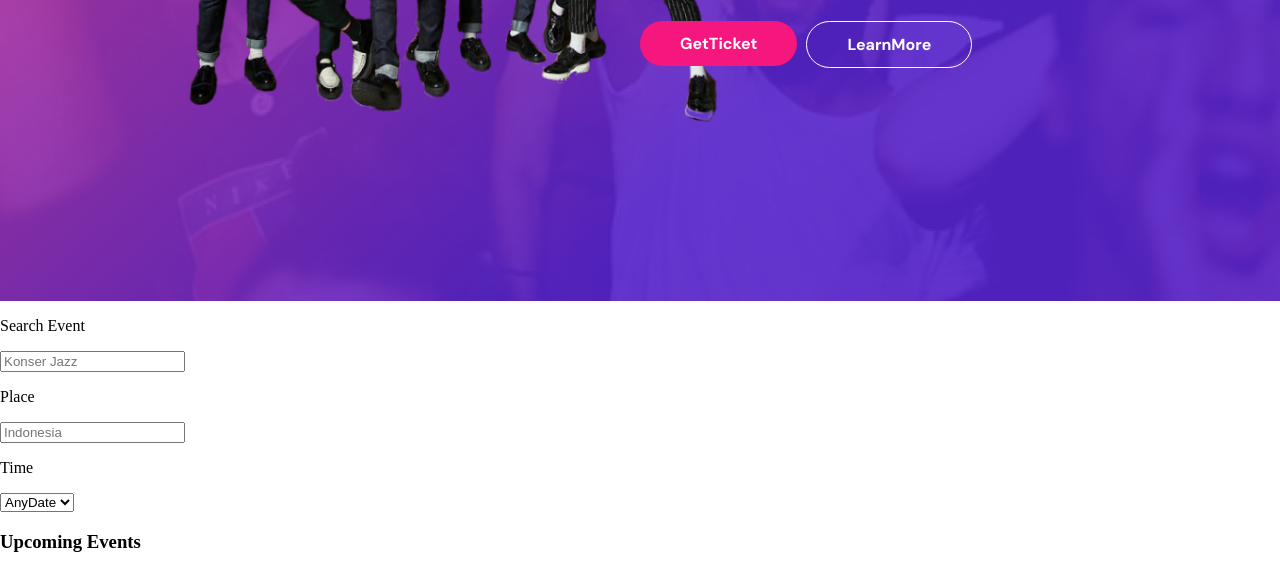
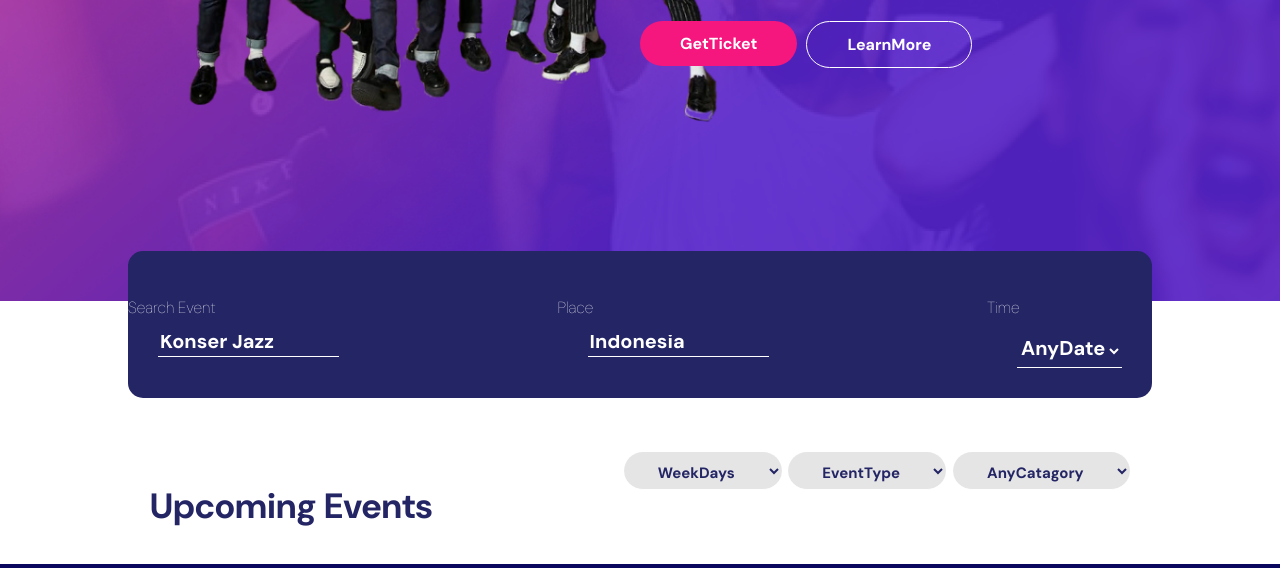
Before and after one commit to OussamaBenoujja/brief-2---Eventify-Plateforme-de-Billetterie-v-nementielle, a plain HTML site: page index.html in a window 1280 px wide. Shown: the part 499-1067 px from the top of the page. Drawn offline with Linux system fonts and the light colour scheme.

Commit message:
added more stylying to the css style folder i made a mistake should made home page inner styles seprate from the header and footer styling file

```diff
--- a/style.css
+++ b/style.css
@@ -127,9 +127,95 @@ footer{
     flex-direction: row;
     float: left;
 }
-
 .footer2 {
     position: absolute;
     top: 10%;
     left: 40%;
 }
+
+.searchBox{
+    z-index: 100;
+    position: relative;
+    top: -50px;
+    width: 80%;
+    background-color: #242565;
+    display: flex;
+    flex-direction: row;
+    justify-content: space-between;
+    padding-top: 30px;
+    padding-bottom: 30px;
+    border: 0px;
+    border-radius: 15px;
+    margin: 0 auto;
+    border-style: solid;
+}
+
+
+.searchBox p{
+    color: white;
+    font-family: dmSans;
+    font-weight: lighter;
+}
+.searchBox input{
+    margin-left: 30px;
+    margin-right: 30px;
+    fill: none;
+    background: transparent;
+    border: 0px;
+    border-bottom: 1px solid white;
+    padding-bottom: 5px;
+}
+.searchBox input::placeholder{
+    color: white;
+    font-family: dmSans;
+    font-weight: bold;
+    font-size: 20px;
+}
+
+.eventsMenus{
+    color: #242565;
+    font-family: dmSans;
+    font-weight: bold;
+    font-size: 30px;
+    position: relative;
+    display: flex;
+    flex-direction: row;
+    justify-content: flex-end;
+    flex-wrap: wrap;
+    justify-content: space-between;
+    margin-left: 150px;
+    margin-right: 150px;
+}
+
+.innerevent2{
+    padding: 10px;
+    font-family: dmSans;
+    font-weight: bold;
+    font-size: 15px;
+    color: #242565;
+    outline: O;
+    fill: none;
+    background: rgba(0, 0, 0, 0.1);
+    border: 0px;
+    border-bottom: 1px solid white;
+    padding-bottom: 5px;
+    border-radius: 30px;
+    padding-left: 30px;
+    padding-right: 30px;
+}
+
+.searchdrop{
+    color: white;
+    font-family: dmSans;
+    font-weight: bold;
+    font-size: 20px;
+    fill: none;
+    outline: Opx;
+    background: transparent;
+    border: 0px;
+    border-color: transparent;
+    border-bottom: 1px solid white;
+    padding-bottom: 5px;
+    margin-left: 30px;
+    margin-right: 30px;
+}
```
